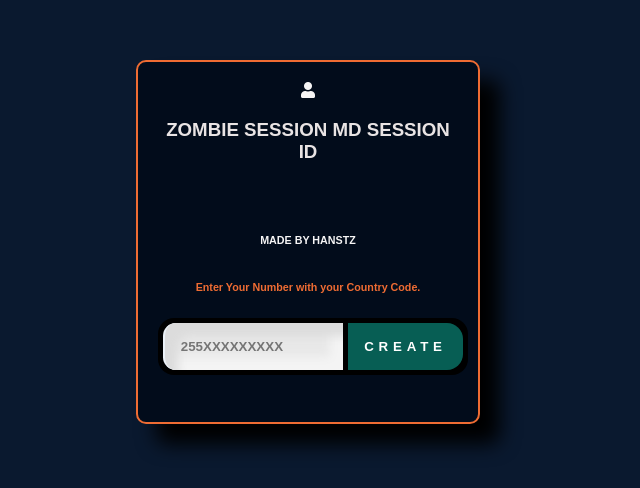
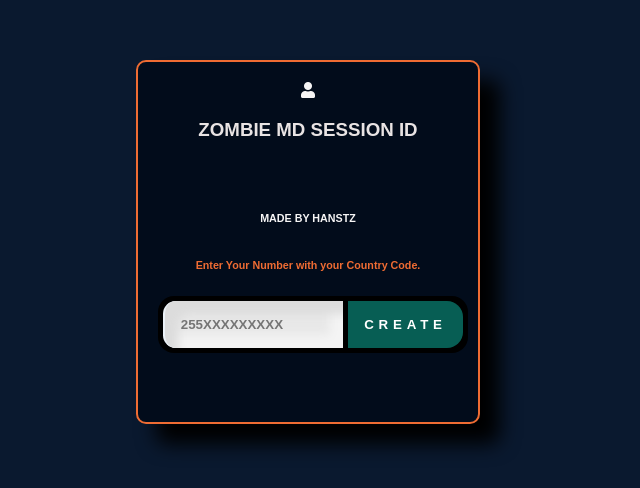
Before and after one commit to Mrhannstz/ZOMBIE-SESSION-ID, a website: page index.html in a window 1280 px wide. Shown: the part 158-646 px from the top of the page, without its empty margins (332-972 px from the left). Drawn offline with nearby package versions, Linux system fonts and the light colour scheme.

Commit message:
Update index.html

```diff
--- a/index.html
+++ b/index.html
@@ -144,7 +144,7 @@
         <div id="text">
           <i class="fa fa-user"></i>
           <p>
-            <h3 class="centered-text">ZOMBIE SESSION MD SESSION ID</h3>
+            <h3 class="centered-text">ZOMBIE MD SESSION ID</h3>
             <br>
             <h6 style="font-family: sans-serif; font-weight: bold;line-height: 2rem;">MADE BY HANSTZ</h6>
             <h6 style=" color: #EF6C33;">Enter Your Number with your Country Code.</h6>
```
